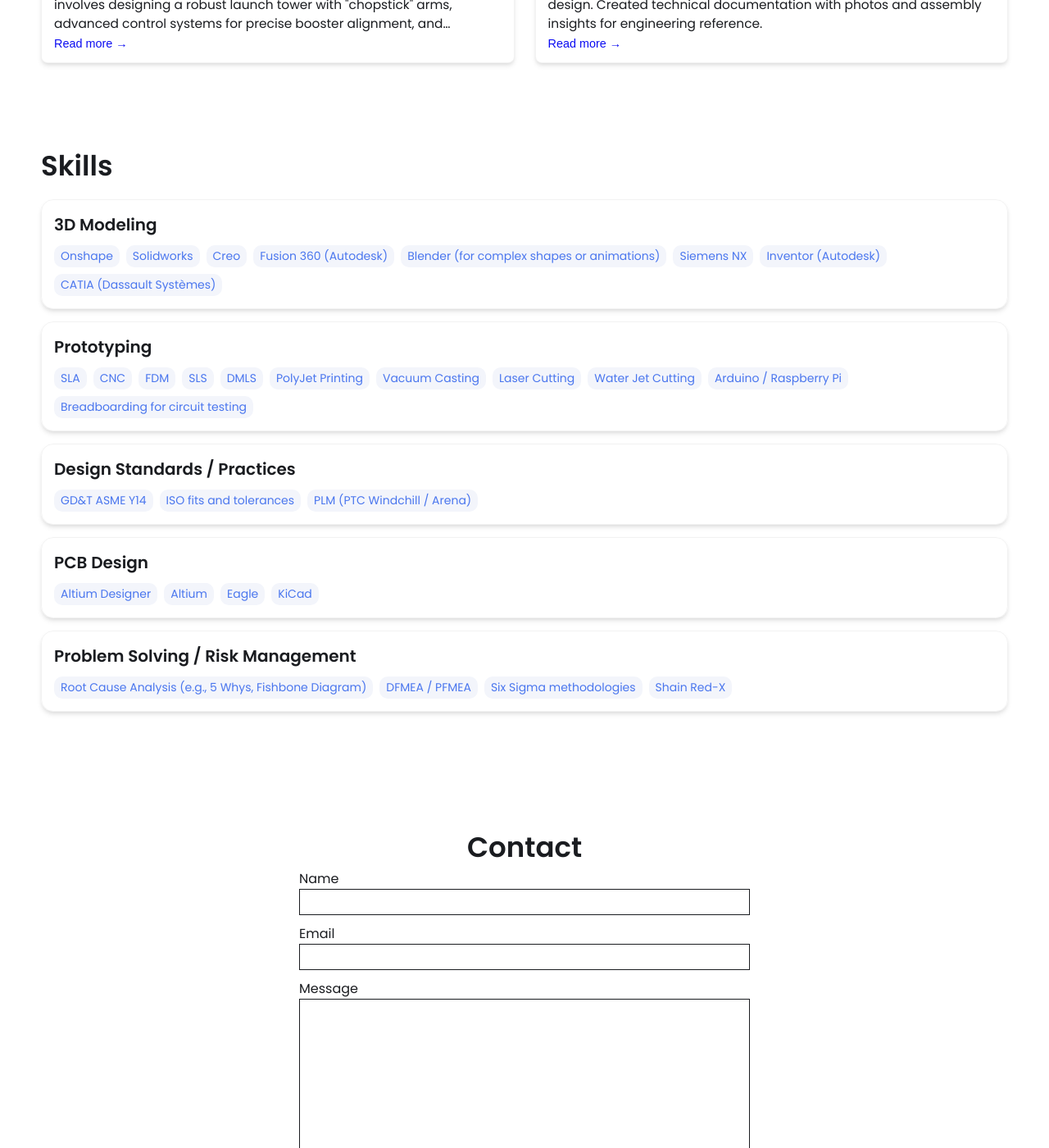
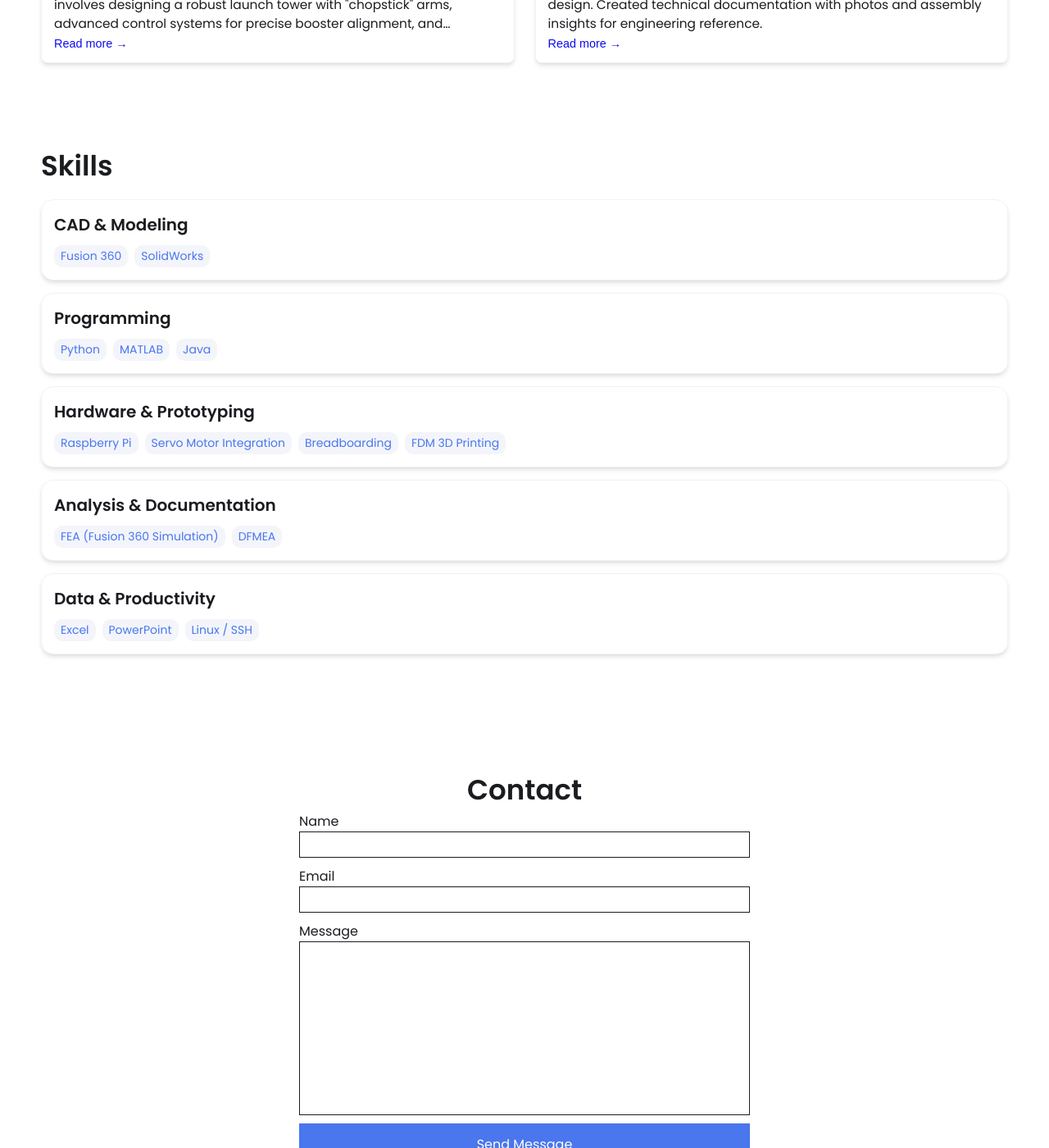
Before and after one commit to Urabite/urabite.github.io, a Jekyll site: the page built from index.html, in a window 1280 px wide and 1400 px high, scrolled down 1449 px. Shown: the whole window at 82% size. Built offline with Jekyll 4.4.1, drawn with Linux system fonts in a browser that asks for light colours.

Commit message:
Update _config.yml

```diff
--- a/_config.yml
+++ b/_config.yml
@@ -26,7 +26,7 @@ profile_image: ./assets/images/profile-image/avatar.jpeg
 
 # Link your resume
 # You can place your resume in assets/resume/{resume.pdf or add external link such as pdf saved in google drive
-resume-url: https://drive.google.com/file/d/13Z3duVzh-gguPU5r03oJVEE6rV9rd3DS/view?usp=sharing # or /assets/resume/resume.pdf
+resume-url: https://drive.google.com/file/d/1LMYAl4B2t5wwHUs4Y1ba1gpV2CNiCir3/view?usp=sharing # or /assets/resume/resume.pdf
 
 
 # Set up external links - this will show up as small icons next to your name.
@@ -46,50 +46,33 @@ external-links:    # input only your own url slug. The icons with missing entrie
 
 # Skills Section - Add the list of your Skills by categories/tools. The indentation for each level needs to be precise.
 skills:
-  - category: 3D Modeling
+  - category: CAD & Modeling
     tools:
-    - Onshape
-    - Solidworks
-    - Creo
-    - Fusion 360 (Autodesk)
-    - Blender (for complex shapes or animations)
-    - Siemens NX
-    - Inventor (Autodesk)
-    - CATIA (Dassault Systèmes)
-  - category: Prototyping
+    - Fusion 360
+    - SolidWorks
+  - category: Programming
     tools:
-    - SLA
-    - CNC
-    - FDM
-    - SLS
-    - DMLS
-    - PolyJet Printing
-    - Vacuum Casting
-    - Laser Cutting
-    - Water Jet Cutting
-    - Arduino / Raspberry Pi
-    - Breadboarding for circuit testing
-  - category: Design Standards / Practices
+    - Python
+    - MATLAB
+    - Java
+  - category: Hardware & Prototyping
     tools:
-    - GD&T ASME Y14
-    - ISO fits and tolerances
-    - PLM (PTC Windchill / Arena)
-  - category: PCB Design
+    - Raspberry Pi
+    - Servo Motor Integration
+    - Breadboarding
+    - FDM 3D Printing
+  - category: Analysis & Documentation
     tools:
-    - Altium Designer
-    - Altium
-    - Eagle
-    - KiCad
-  - category: Problem Solving / Risk Management
+    - FEA (Fusion 360 Simulation)
+    - DFMEA
+  - category: Data & Productivity
     tools:
-    - Root Cause Analysis (e.g., 5 Whys, Fishbone Diagram)
-    - DFMEA / PFMEA
-    - Six Sigma methodologies
-    - Shain Red-X
-
+    - Excel
+    - PowerPoint
+    - Linux / SSH
 
 # Contact Form Setup. Setup an account and copy over the key. When someone fills out the form, it will be received in your email.
-formspree-key:   https://formspree.io/f/{8-digit key}
+formspree-key:   https://formspree.io/f/xgopzgee
 
 
 
```
